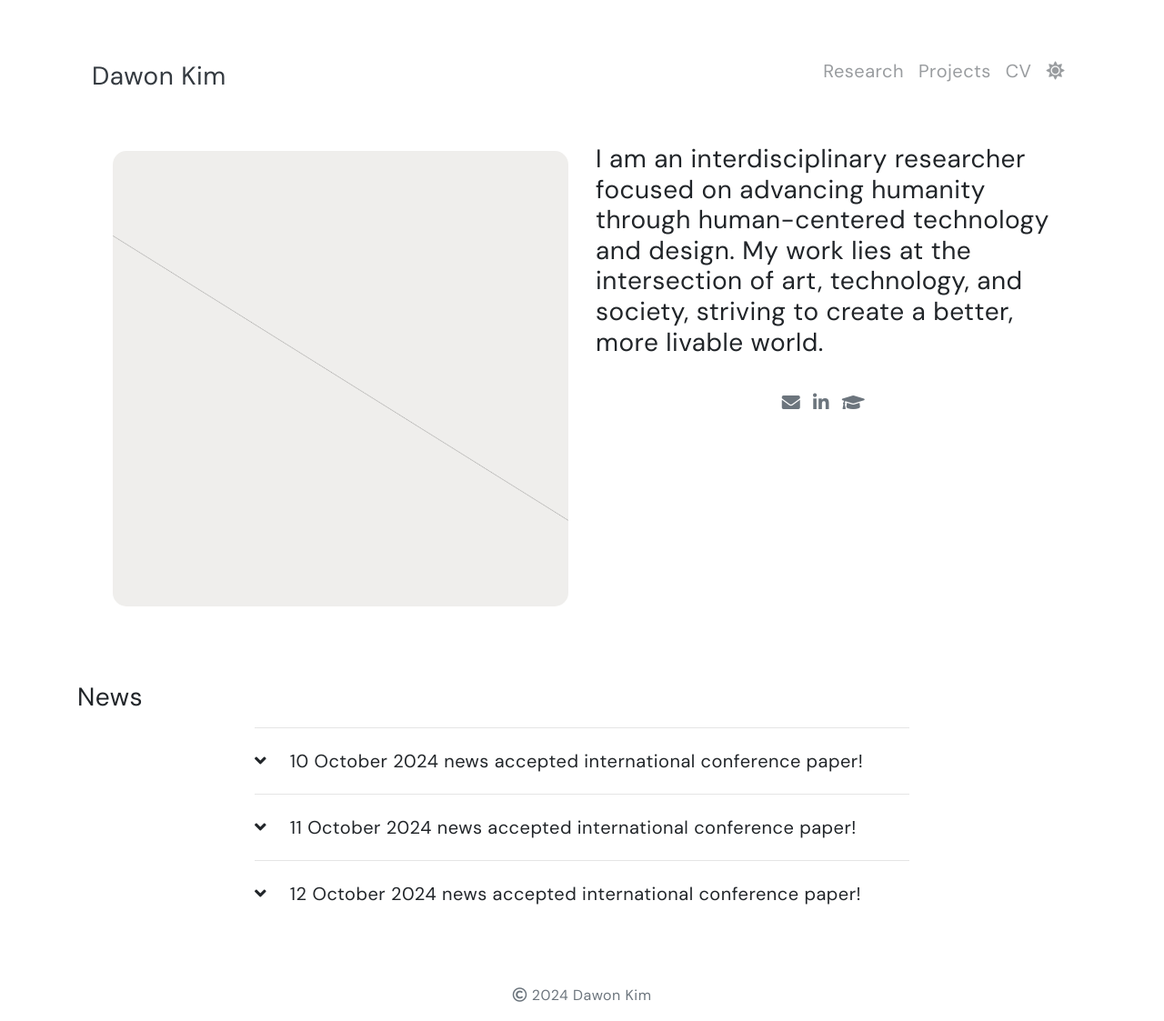
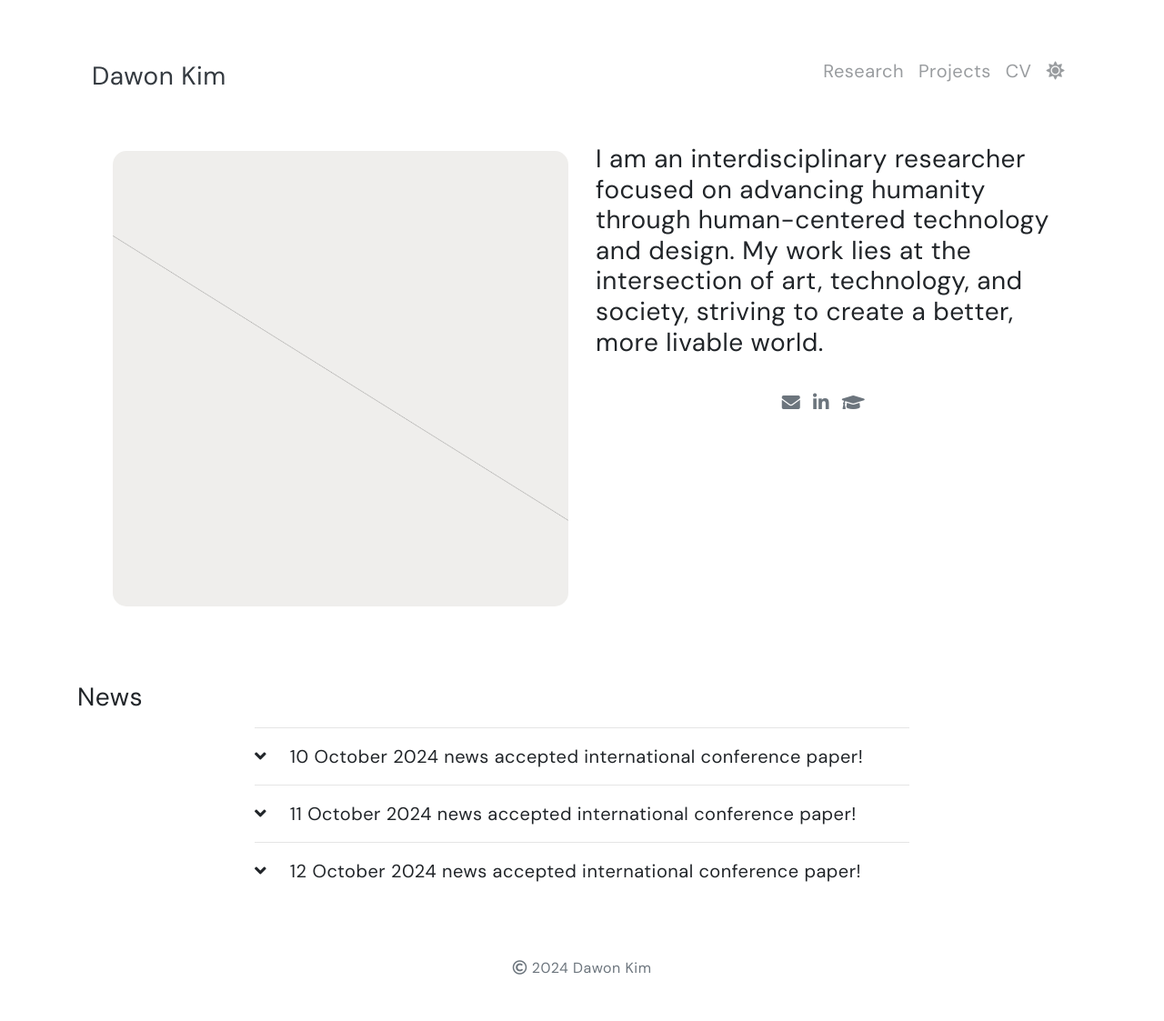
Before and after one commit to dawonkimhci/dawonkimhci.github.io, a Jekyll site: the page built from pages/index.md, in a window 1280 px wide. Shown: the whole page at 91% size. Built offline with Jekyll 4.4.1, drawn with Linux system fonts in a browser that asks for light colours; after the commit the page ends 1093 px from its top, so only the background shows below that.

Commit message:
Update index.md

```diff
--- a/pages/index.md
+++ b/pages/index.md
@@ -9,7 +9,7 @@ permalink: /
 <h3>News</h3>
 <div id="newsContent" style="max-width: 800px; margin: 0 auto; padding: 0 40px;">
     <ul style="list-style-type: none; padding-left: 0;">
-        <li class="news-item" style="line-height: 2.0;">
+        <li class="news-item" style="line-height: 1.5;">
             <hr id="line1">
             <i class="fas fa-angle-down" style="cursor: pointer; margin-right: 10px;" onclick="toggleDescription('desc1')"></i>
             <span class="news-title" onclick="toggleDescription('desc1')" style="cursor: pointer;">10 October 2024 news accepted international conference paper!</span>
@@ -17,7 +17,7 @@ permalink: /
                 * description for 10 October 2024 news
             </div>
         </li>
-        <li class="news-item" style="line-height: 2.0;">
+        <li class="news-item" style="line-height: 1.5;">
             <hr id="line2">
             <i class="fas fa-angle-down" style="cursor: pointer; margin-right: 10px;" onclick="toggleDescription('desc2')"></i>
             <span class="news-title" onclick="toggleDescription('desc2')" style="cursor: pointer;">11 October 2024 news accepted international conference paper!</span>
@@ -25,7 +25,7 @@ permalink: /
                 * description for 11 October 2024 news
             </div>
         </li>
-        <li class="news-item" style="line-height: 2.0;">
+        <li class="news-item" style="line-height: 1.5;">
             <hr id="line3">
             <i class="fas fa-angle-down" style="cursor: pointer; margin-right: 10px;" onclick="toggleDescription('desc3')"></i>
             <span class="news-title" onclick="toggleDescription('desc3')" style="cursor: pointer;">12 October 2024 news accepted international conference paper!</span>
```
